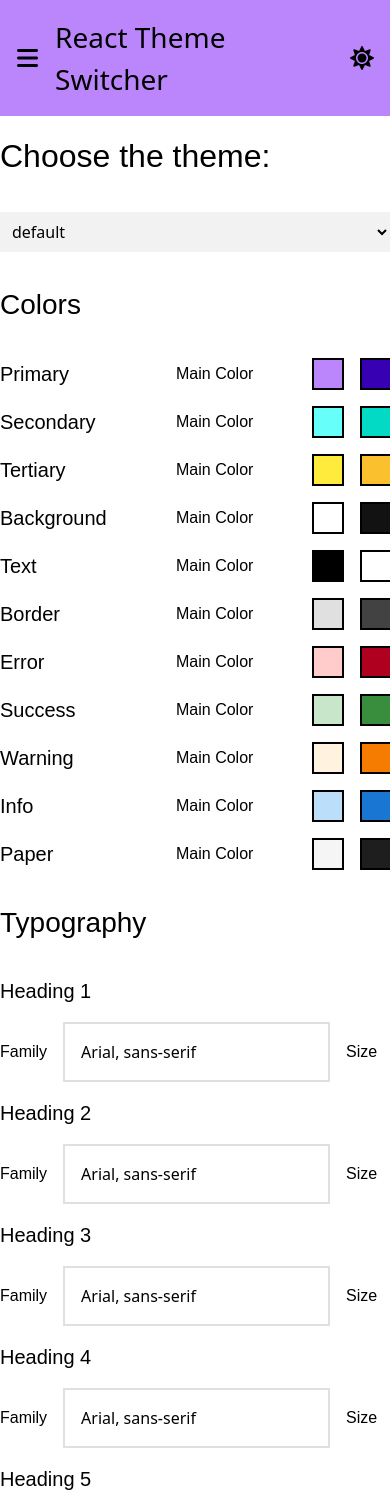
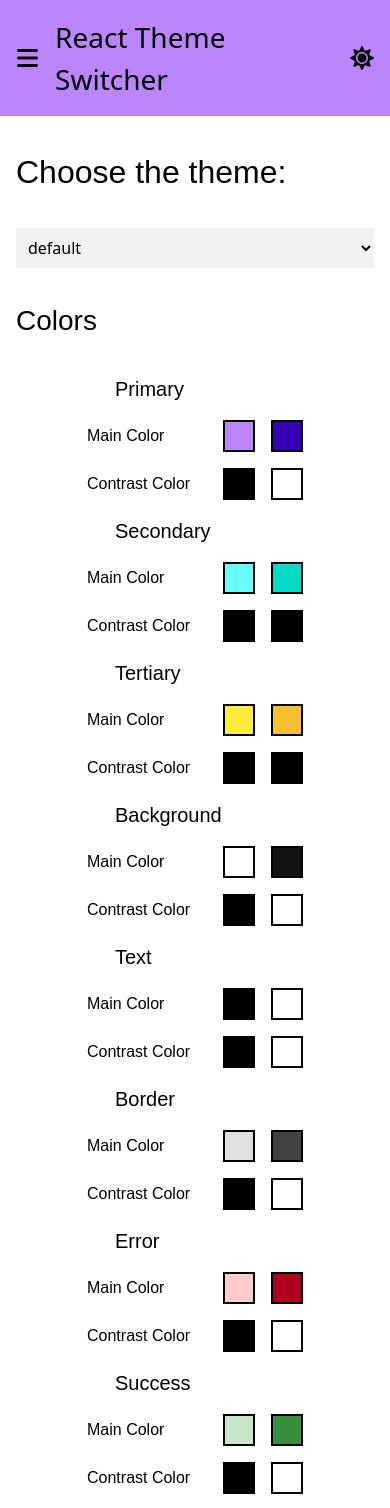
Before and after one commit to adrianhideki/react-theme-switch, a React app: page /theme-config in a window 390 px wide. Shown: the top 1508 px of the page. Built offline with nearby package versions, Linux system fonts and the light colour scheme; the HTML template or start-up script is replaced by a standard one.

Commit message:
feat: 🎸 Adding reposive layout for theme configuring

```diff
--- a/src/components/page/index.tsx
+++ b/src/components/page/index.tsx
@@ -3,9 +3,9 @@ import type { PropsWithChildren } from "react";
 
 const Page = ({ children }: PropsWithChildren) => {
   return (
-    <div className="w-full bg-background text-text pb-4">
+    <div className="w-full bg-background text-text pb-2">
       <Navbar />
-      <div className="container m-auto flex flex-col gap-4 overflow-y-auto">
+      <div className="container m-auto flex flex-col gap-4 overflow-y-auto p-2">
         {children}
       </div>
     </div>
--- a/src/pages/theme-config/theme-editor/color-editor/index.tsx
+++ b/src/pages/theme-config/theme-editor/color-editor/index.tsx
@@ -44,7 +44,7 @@ const ColorEditor = ({ name, value, onChange }: ColorEditorProps) => {
   };
 
   return (
-    <div className="flex gap-2 items-center">
+    <div className="flex gap-2 items-center flex-col lg:flex-row">
       <Typography variant="h4" className="w-20">
         {name}
       </Typography>
--- a/src/pages/theme-config/theme-editor/color-picker/index.tsx
+++ b/src/pages/theme-config/theme-editor/color-picker/index.tsx
@@ -53,6 +53,7 @@ const ColorPicker = ({ color, onColorChange }: ColorPickerProps) => {
               inputType={ChromeInputType.RGBA}
               color={color}
               onChange={(color) => handleColorChange(color.hex)}
+              className="text-gray-950"
             />
           </div>
           <div
--- a/src/pages/theme-config/theme-editor/font-editor/index.tsx
+++ b/src/pages/theme-config/theme-editor/font-editor/index.tsx
@@ -42,7 +42,7 @@ const FontEditor = ({ name, value, onChange, error }: FontEditorProps) => {
   return (
     <div className="flex flex-col gap-2">
       <Typography variant="h4">{name}</Typography>
-      <div className="flex gap-2 items-center">
+      <div className="flex gap-2 items-start flex-col md:flex-row md:items-center">
         <Typography>Family</Typography>
         <Input
           type="text"
--- a/src/pages/theme-config/theme-editor/index.tsx
+++ b/src/pages/theme-config/theme-editor/index.tsx
@@ -54,7 +54,7 @@ const ThemeEditor = ({ theme }: ThemeEditorProps) => {
       onSubmit={handleSubmit(handleFormSubmit)}
     >
       <Typography variant="h2">Colors</Typography>
-      <div className="flex flex-wrap gap-2">
+      <div className="flex flex-wrap gap-2 justify-evenly md:justify-start">
         <ColorEditor
           onChange={handleColorChange("colors.primary")}
           value={getValues("colors.primary")}
```
